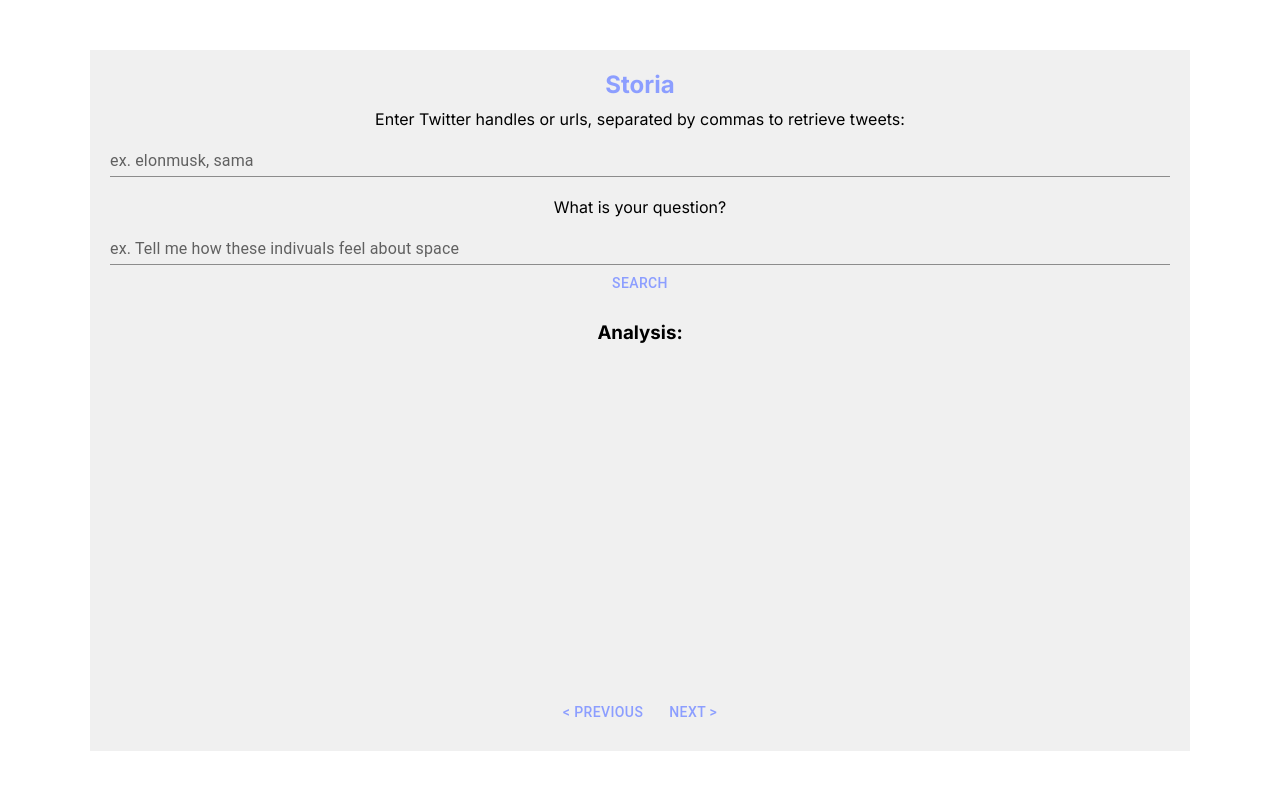
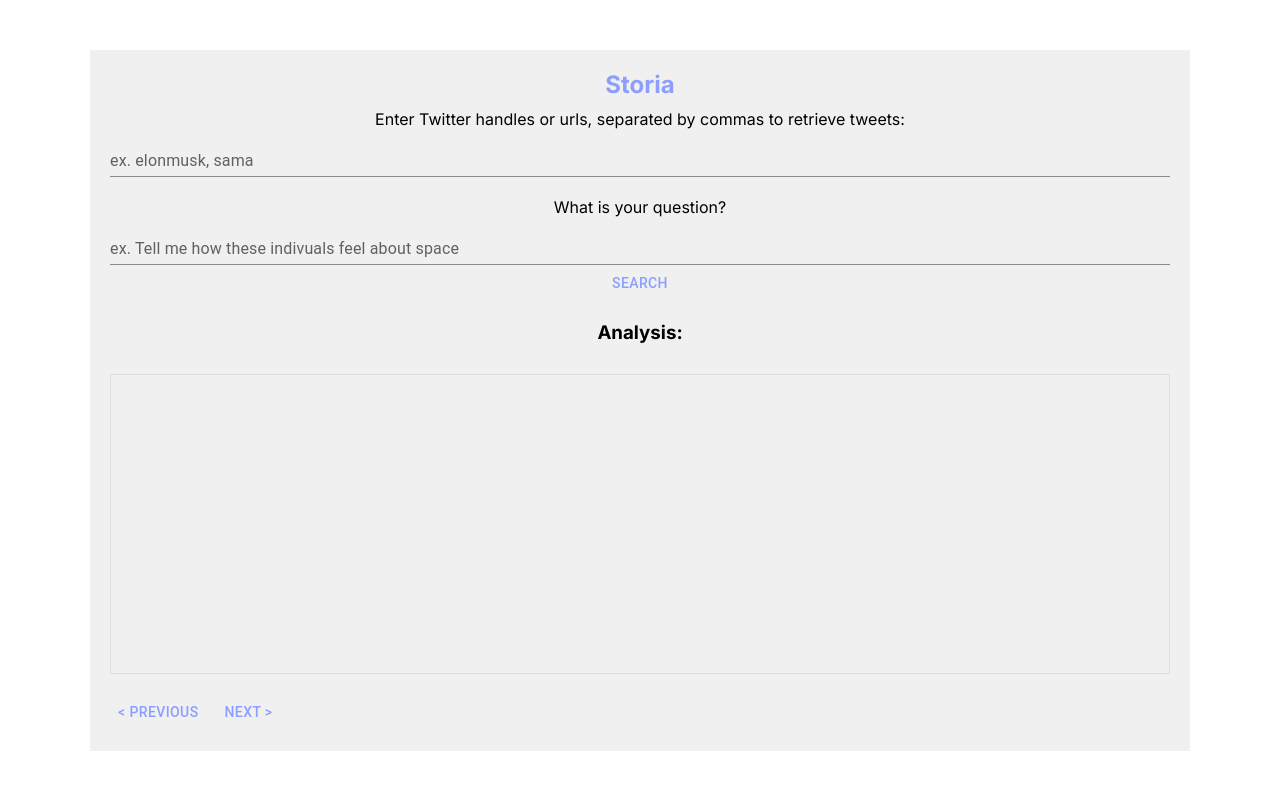
Before and after one commit to upg1/storia-frontend, a Next.js app: page / in a window 1280 px wide. Shown: the top 790 px of the page. Built offline with nearby package versions, Linux system fonts and the light colour scheme.

Commit message:
scrollable response

```diff
--- a/src/components/PageLeft.js
+++ b/src/components/PageLeft.js
@@ -20,9 +20,8 @@
       setLoading(true);
       const res = await axios.post('http://127.0.0.1:8000/answer_query/', { user_query: query,
       handles_mentioned: handles });
-      // const themesArray = res.data.split(/\d+\./).filter(item => item.trim() !== '');
-      // setClaudeRes(themesArray);
-      setClaudeRes(res.data);
+      const themesArray = res.data.split(/\d+\./).filter(item => item.trim() !== '');
+      setClaudeRes(themesArray);
       setLoading(false);
     } catch (error) {
       console.log('error fetching data', error);
@@ -53,10 +52,13 @@
         <p style={{marginTop: '30px'}}>
           {loading ? <ClipLoader color={theme.palette.primary.main} /> : ''}
         </p>
-        <div className="cards" style={{ position: 'relative', height: '300px', overflow: 'auto' }}>
-  {claudeRes}
-      </div>
-        <div className="navigation" style={{ display: 'flex', justifyContent: 'center', marginTop: '20px' }}>
+        <div className="cards" style={{ position: 'relative', height: '300px', overflow: 'auto', border: '1px solid #ddd', padding: '10px' }}>
+        {claudeRes.map((theme, index) => (
+            <p style={{marginTop: '10px'}}>{theme}</p>
+          ))}
+</div>
+
+        <div className="navigation" style={{ display: 'flex', justifyContent: 'left', marginTop: '20px' }}>
           <Button
             variant="text"
             style={{ marginRight: '10px' }}
```
